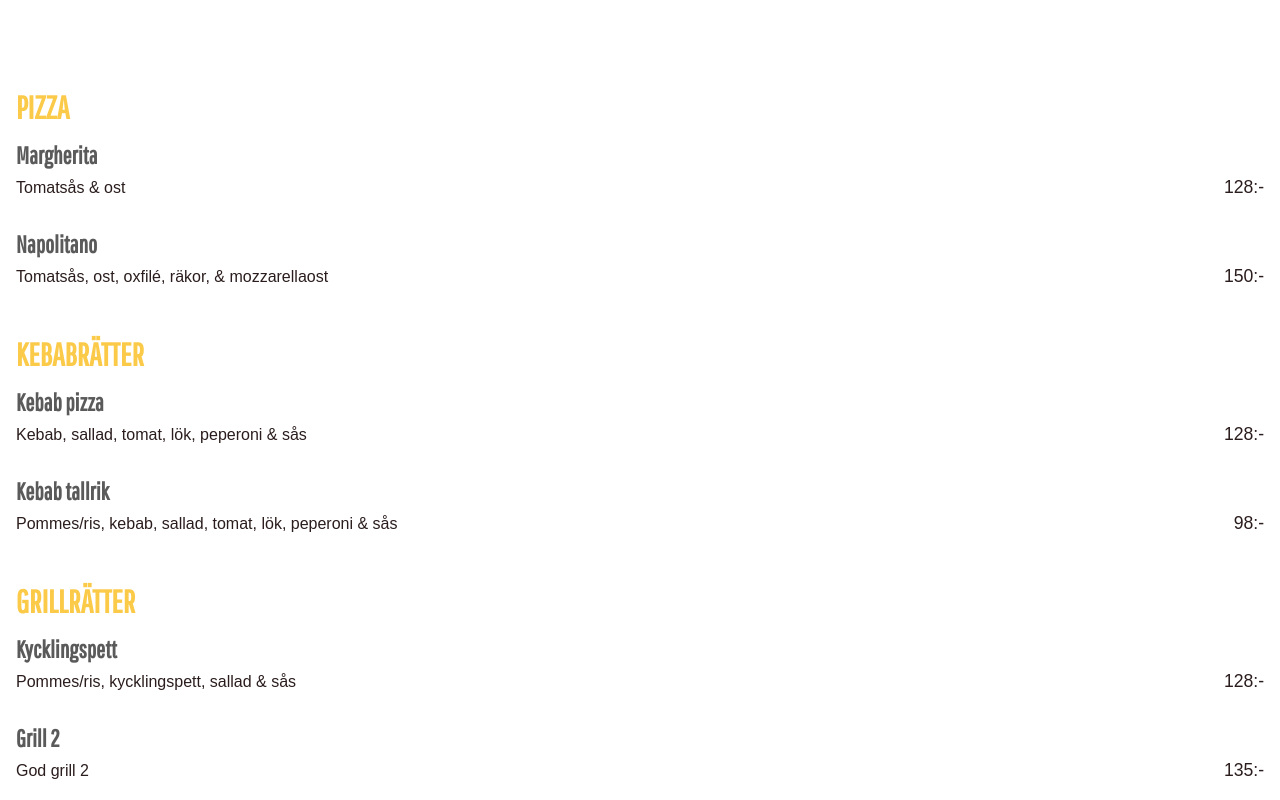
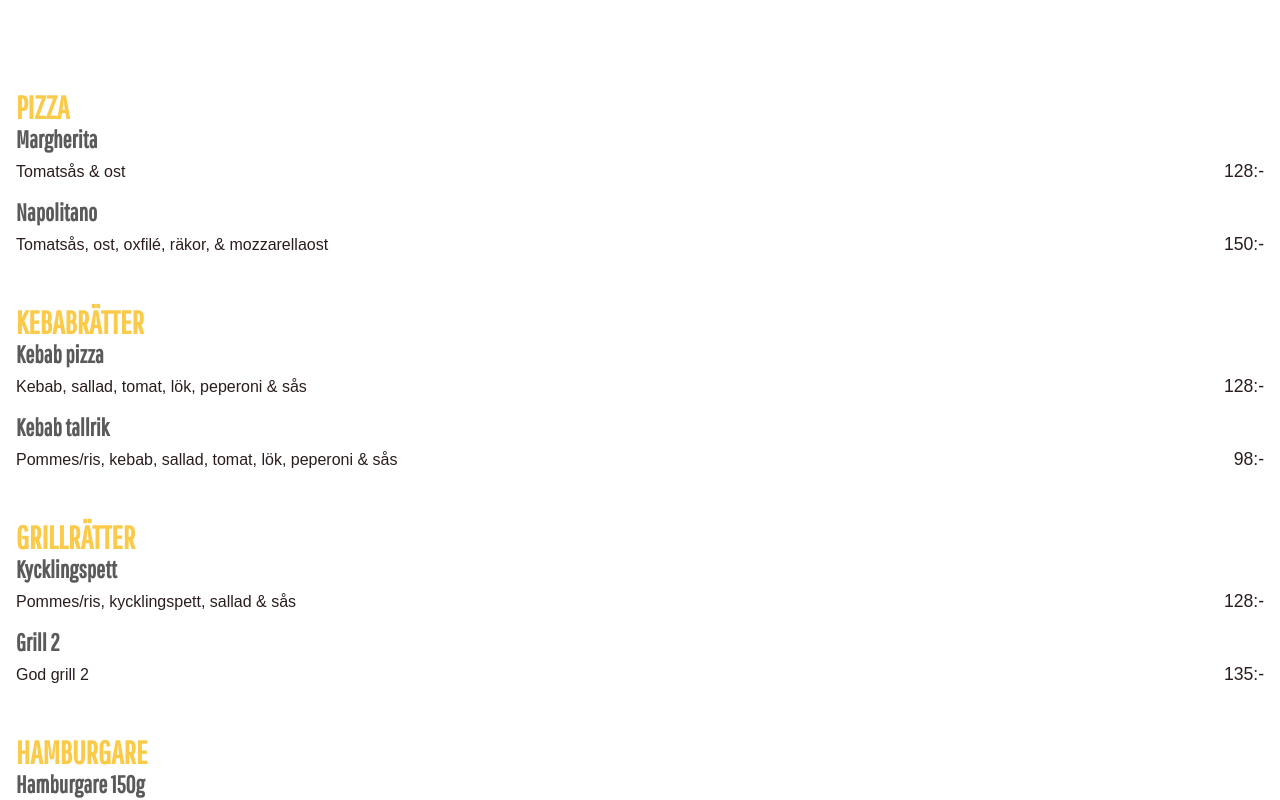
Before and after one commit to sebas-agudelo/latchpizzeria, a React (Create React App) app: page /meny in a window 1280 px wide. Shown: the part 1460-2260 px from the top of the page. Built offline with nearby package versions, Linux system fonts and the light colour scheme; a web font is replaced by a local one.

Commit message:
Implement footer and footer content

```diff
--- a/src/sass/Menu/_menu.scss
+++ b/src/sass/Menu/_menu.scss
@@ -166,7 +166,7 @@
             }
 
             .menu-product-details {
-                padding: 1rem 0;
+                padding: 0 0 1rem;
 
                 h3 {
                     width: 100%;
```
